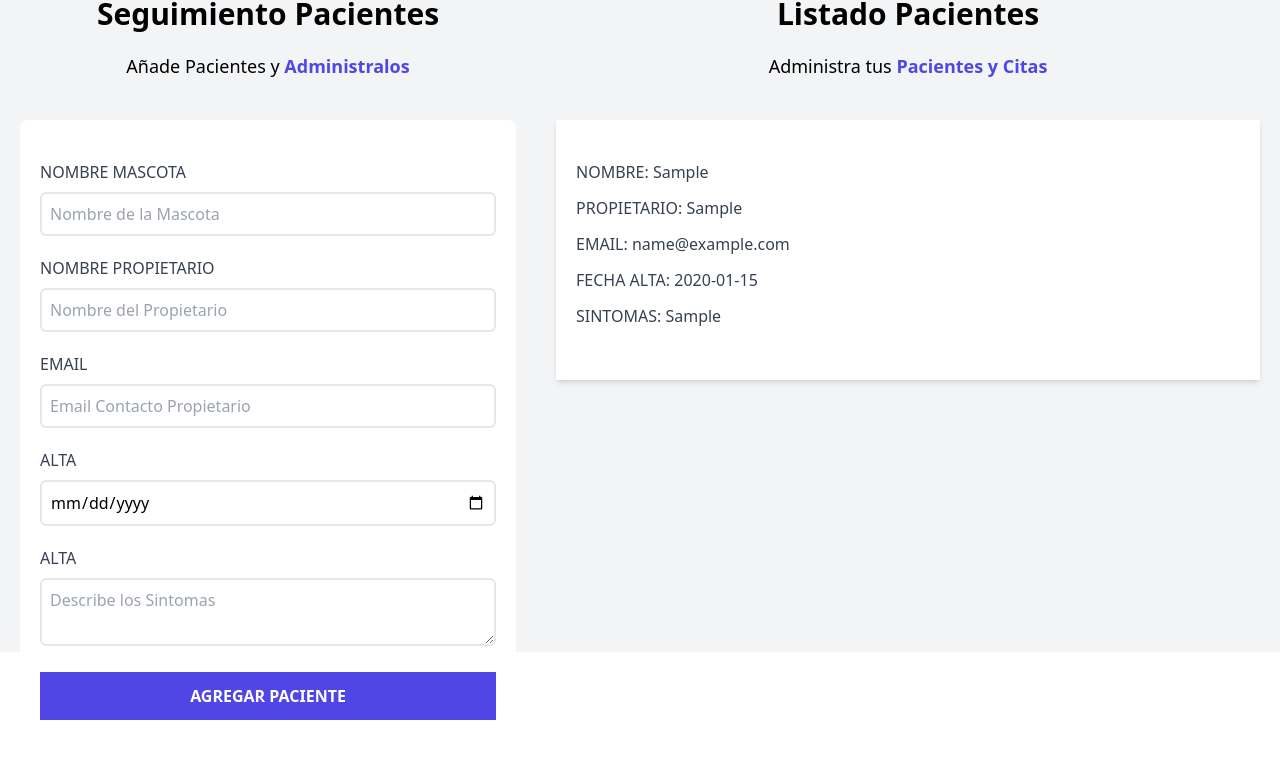
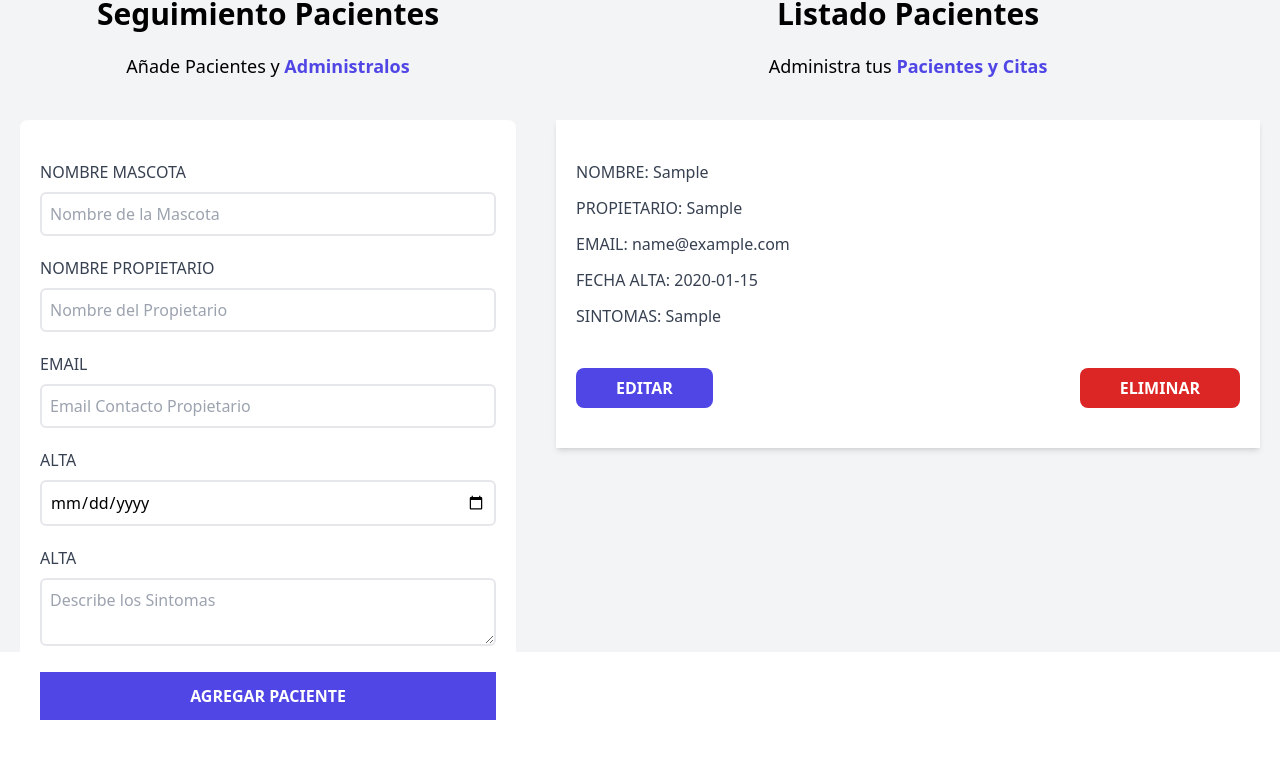
Before and after one commit to fabiancrc124/citas, a React (Vite) app: page / in a window 1280 px wide. Both pictures are taken after typing "Sample", "Sample", "name@example.com", "2020-01-15", "Sample" into the empty fields and a click on the input "Agregar Paciente". Shown: the part 228-986 px from the top of the page. Built offline with nearby package versions, Linux system fonts and the light colour scheme.

Commit message:
se agregan lo botones para editar y eliminar

```diff
--- a/src/Components/Paciente.jsx
+++ b/src/Components/Paciente.jsx
@@ -1,6 +1,15 @@
-const Paciente = ({paciente}) => {
+const Paciente = ({ paciente }) => {
 
-const { nombre, propietario, email, fecha, sintomas} = paciente;
+  const { nombre, propietario, email, fecha, sintomas } = paciente;
+  // const  = () => {
+  //   return (  );
+  // }
+
+  // const  = () => {
+  //   return (  );
+  // }
+
+
 
   return (
     <div className="mx-5 my-10 bg-white shadow-md px-5 py-10 roundex-xl">
@@ -23,6 +32,18 @@
       <p className="font-buld mb-3 text-gray-700 uppercase" >Sintomas: {''}
         <span className="font-normal normal-case">{sintomas}</span>
       </p>
+      <div className="flex justify-between mt-10">
+        <button
+        className="py-2 px-10 bg-indigo-600 hover:bg-indigo-700 text-white font-bold uppercase rounded-lg"
+          type="button">
+          Editar
+        </button>
+        <button
+          className="py-2 px-10 bg-red-600 hover:bg-indigo-700 text-white font-bold uppercase rounded-lg"
+          type="button">
+          Eliminar
+        </button>
+      </div>
     </div>
   )
 }
```
Lines whose indentation alone changed are shown as unchanged.
